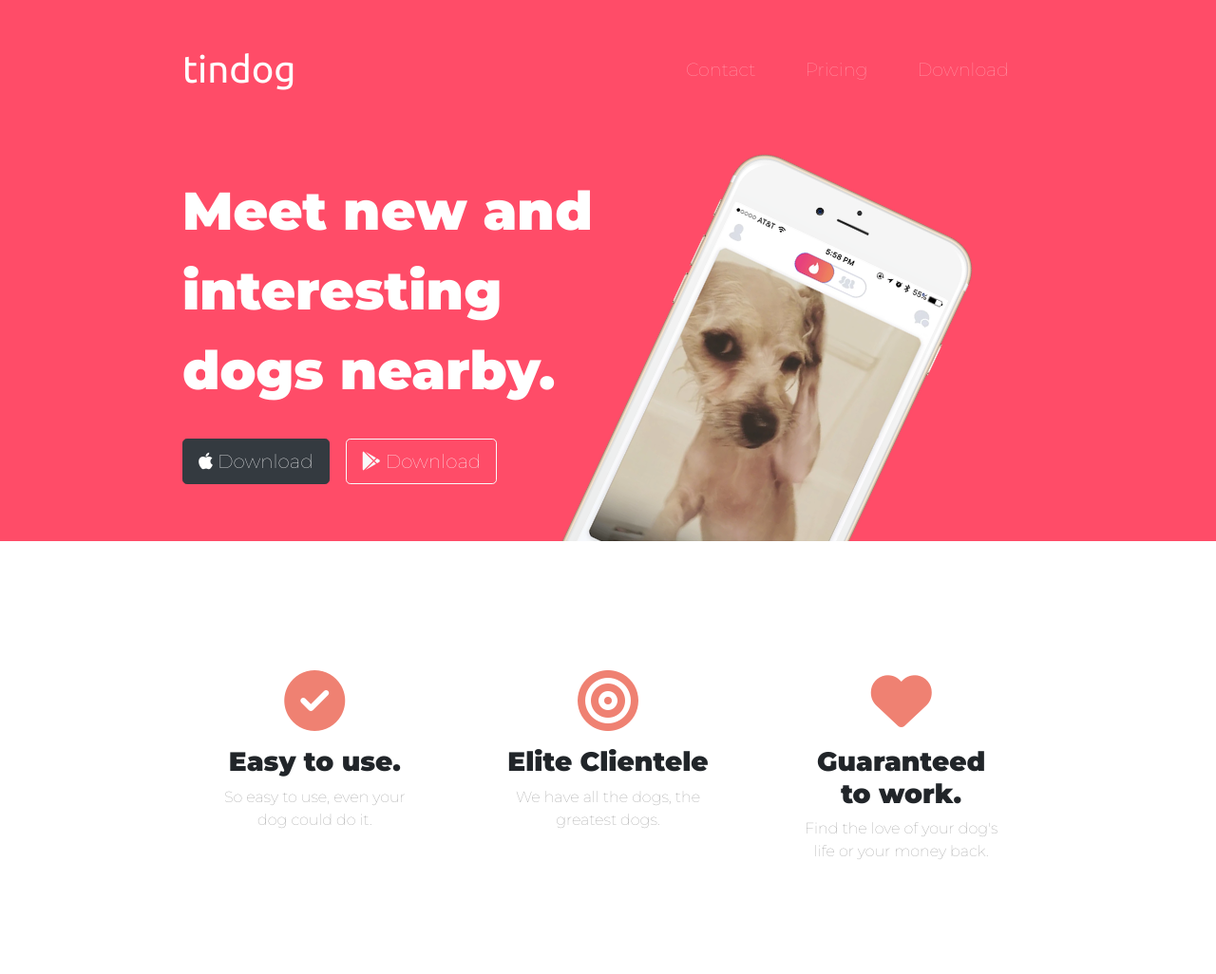
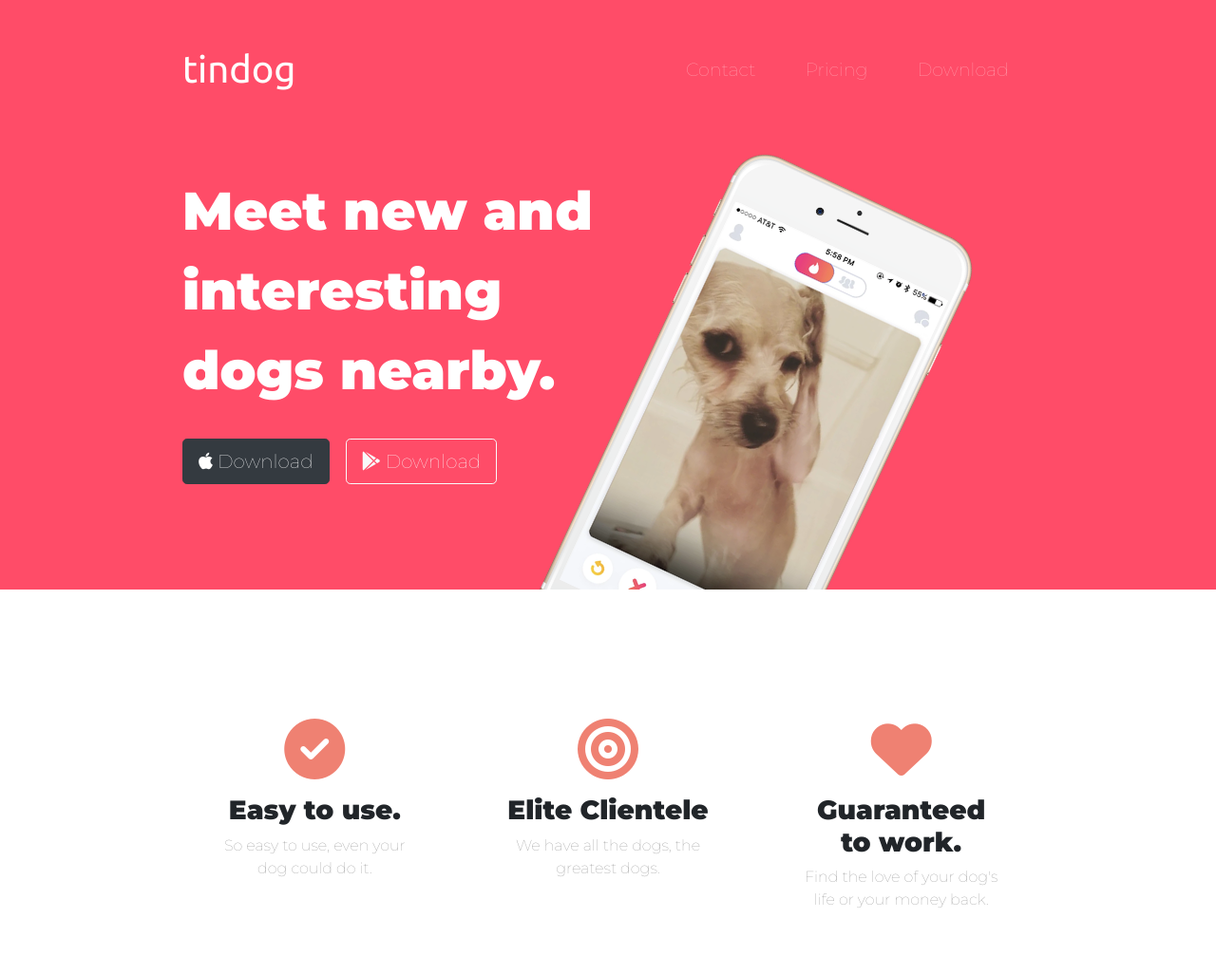
Before and after one commit to Andreaskk9/Tindog, a plain HTML site: page index.html in a window 1280 px wide. Shown: the top 1026 px of the page at 95% size. Drawn offline with nearby package versions, Linux system fonts and the light colour scheme.

Commit message:
Update styles.css

```diff
--- a/css/styles.css
+++ b/css/styles.css
@@ -38,7 +38,7 @@ body{
 }
 
 .container-fluid{
-  padding: 3% 15%;
+  padding: 3% 15% 7%;
 }
 
 /* Navigation Bar */
```
